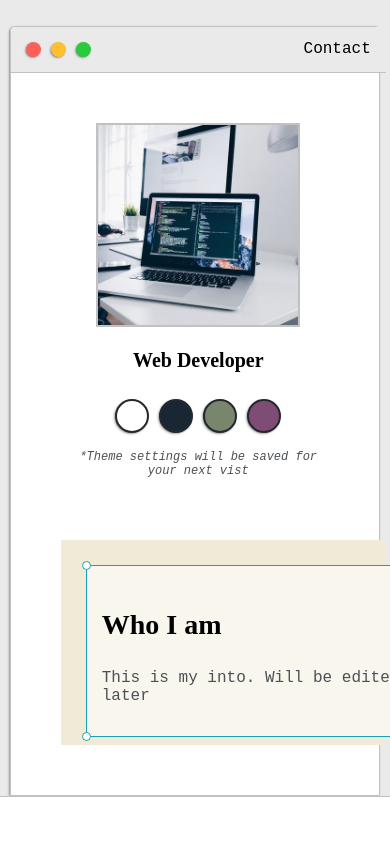
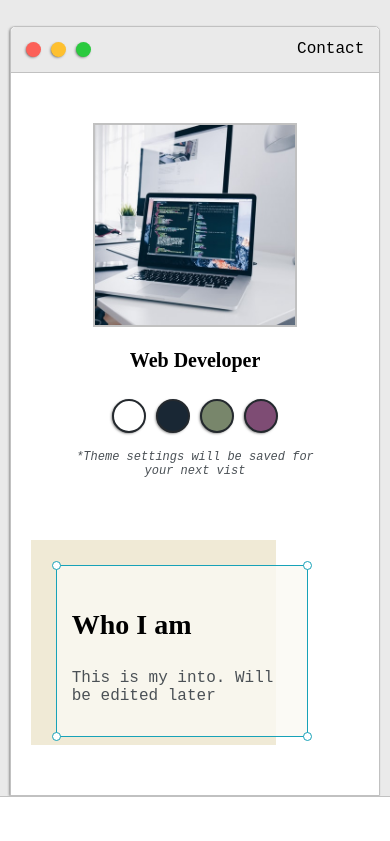
Before and after one commit to aavetisyanIT/My_portfolio, a plain HTML site: page index.html in a window 390 px wide. Shown: the part 259-1100 px from the top of the page. Drawn offline with Linux system fonts and the light colour scheme; a web font is replaced by a local one.

Commit message:
Make preview div responsive

```diff
--- a/index.css
+++ b/index.css
@@ -27,7 +27,7 @@ h4,
 h5,
 h6 strong {
 	color: var(--mainText);
-  font-family: "Vollkorn SC", serif;
+	font-family: 'Vollkorn SC', serif;
 }
 
 p,
@@ -37,7 +37,7 @@ label,
 input,
 textarea {
 	color: var(--secondaryText);
-  font-family: "Roboto Mono", monospace;
+	font-family: 'Roboto Mono', monospace;
 }
 a {
 	text-decoration: none;
@@ -103,8 +103,8 @@ h6 {
 	display: grid;
 	grid-template-columns: 1fr 1fr;
 	grid-template-areas:
-    "nav-wrapper nav-wrapper"
-    "left-column right-column";
+		'nav-wrapper nav-wrapper'
+		'left-column right-column';
 }
 
 .nav-wrapper {
@@ -373,7 +373,7 @@ h6 {
 	max-width: 400px;
 	background: #cccccc;
 	color: var(--mainText);
-  font-family: "Roboto Mono", monospace;
+	font-family: 'Roboto Mono', monospace;
 	text-align: center;
 	padding: 15px;
 	border: 1px solid var(--borderColor);
@@ -407,15 +407,38 @@ h6 {
 		width: 95%;
 	}
 }
-@media screen and (max-width: 800px) {
+@media screen and (max-width: 900px) {
 	.intro-wrapper {
 		grid-template-columns: 1fr;
 		grid-template-areas:
-      "nav-wrapper "
-      "left-column "
-      "right-column";
+			'nav-wrapper '
+			'left-column '
+			'right-column';
 	}
 	.right-column {
 		justify-content: center;
 	}
 }
+@media screen and (max-width: 500px) {
+	.right-column {
+		justify-content: left;
+		padding-left: 50px;
+		padding-right: 20px;
+	}
+}
+@media screen and (max-width: 440px) {
+	.right-column {
+		padding-left: 25px;
+	}
+}
+@media screen and (max-width: 415px) {
+	.right-column {
+		padding-left: 20px;
+	}
+	#preview {
+		width: 220px;
+	}
+	#preview-shadow {
+		width: 220px;
+	}
+}
```
Lines whose indentation alone changed are shown as unchanged.
